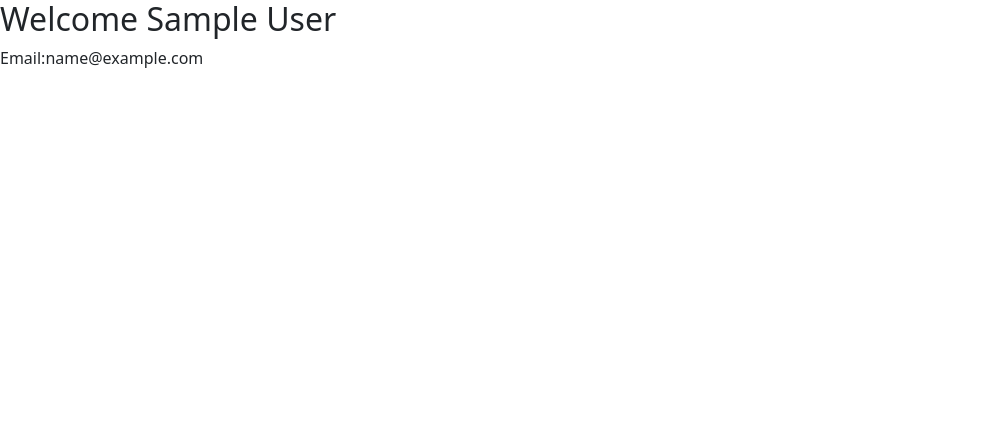
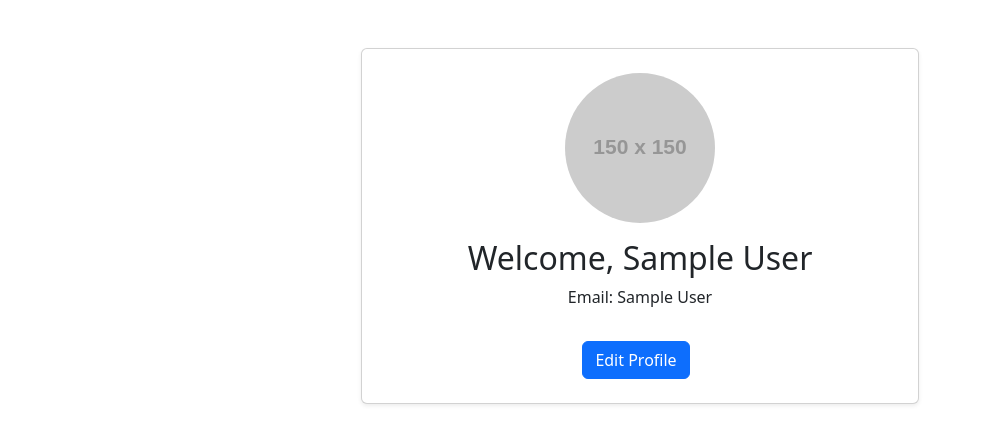
Before and after one commit to dev13-Vishnu/crud_application, a React (Vite) app in the folder frontend/: page /home in a window 1280 px wide. Shown: the top 444 px of the page, without its empty margins (0-981 px from the left). Built offline with nearby package versions, Linux system fonts and the light colour scheme; sample sign-in values are in the browser's storage.

Commit message:
home page layout updated addedd profile image in home page path issues changeed

```diff
--- a/frontend/src/Home.jsx
+++ b/frontend/src/Home.jsx
@@ -1,14 +1,30 @@
-
 import React from 'react'
 import { useSelector } from 'react-redux'
+import { Link } from 'react-router-dom'
 
 const Home = () => {
+    const {user} = useSelector((state) => state.auth)
+    console.log("User Data:",user);
+    const profilePicUrl = user?.profilePic ?`http://localhost:5000/${user.profilePic}` : "http://via.placeholder.com/150"
+  return (
+    <div className="container mt-5 text-center">
+        <div className="card p-4 shadow-sm w-50 mx-auto">
+            <div className="profile-picture mb-3">
+                <img src={profilePicUrl} alt="Profile"
+                    className='rounded-circle'
+                    width="150"
+                    height="150"
+                />
+            </div>
+            <h2>Welcome, {user?.name}</h2>
+            <p>Email: {user?.name}</p>
 
-    const {user} = useSelector((state) => state.auth);
-  return (
-    <div>
-      <h2>Welcome {user?.name}</h2>
-      <p>Email:{user?.email}</p>
+            <div className="mt-3">
+                <Link to={`/edit-profile/${user?._id}`} className='btn btn-primary me-2'>
+                    Edit Profile
+                </Link>
+            </div>
+        </div>
     </div>
   )
 }
```
Also changed, not shown: 2 other files (tests, documents, lock files or other folders).
